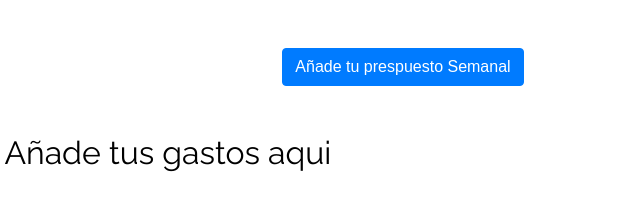
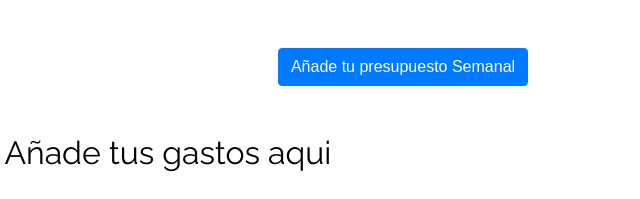
Before and after one commit to mariav53/weekly-expenses-calculator, a plain HTML site: page index.html in a window 1280 px wide. Shown: the top 199 px of the page, 237-877 px from the left. Drawn offline with nearby package versions, Linux system fonts and the light colour scheme.

Commit message:
final styles

```diff
--- a/index.html
+++ b/index.html
@@ -13,7 +13,7 @@
   <body>
     <div class="container">
       <header>
-        <button class="btn btn-primary" id="budget">Añade tu prespuesto Semanal</button>
+        <button class="btn btn-primary" id="budget">Añade tu presupuesto Semanal</button>
       </header>
       <section>
         <div class="section-container">
```
